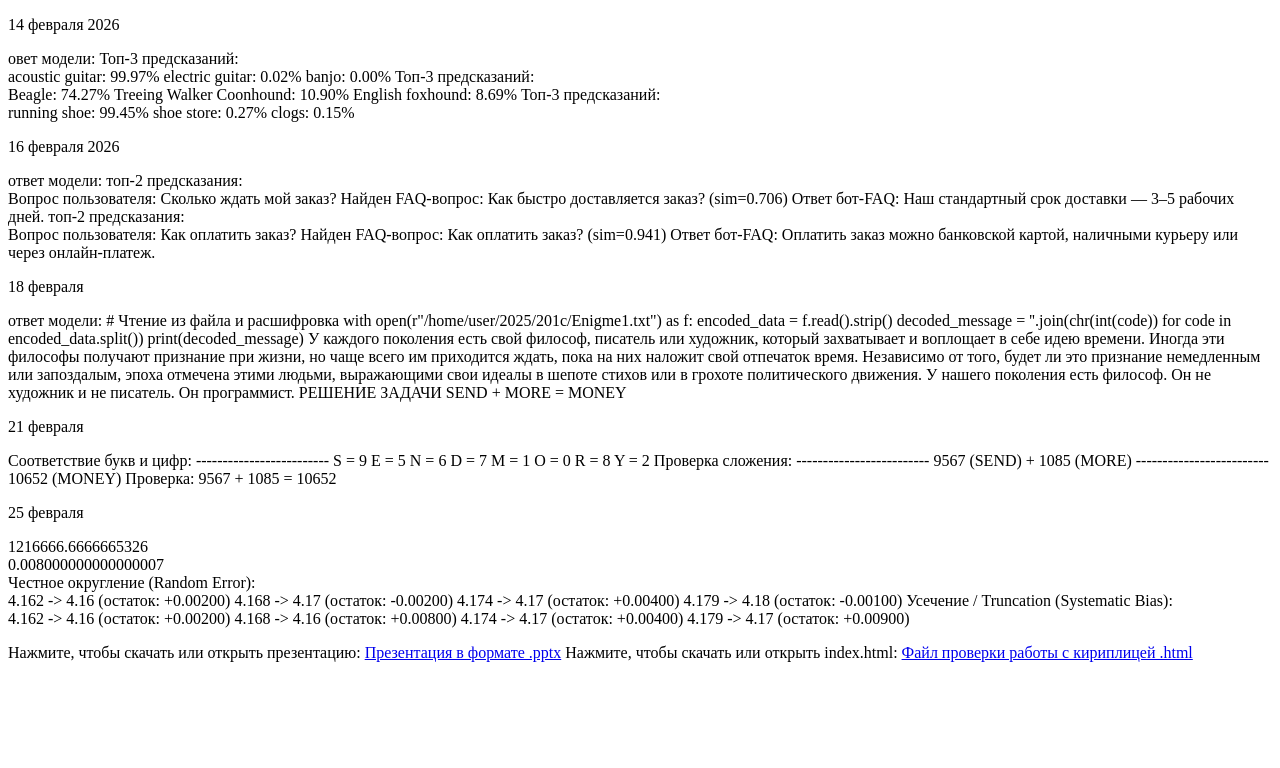
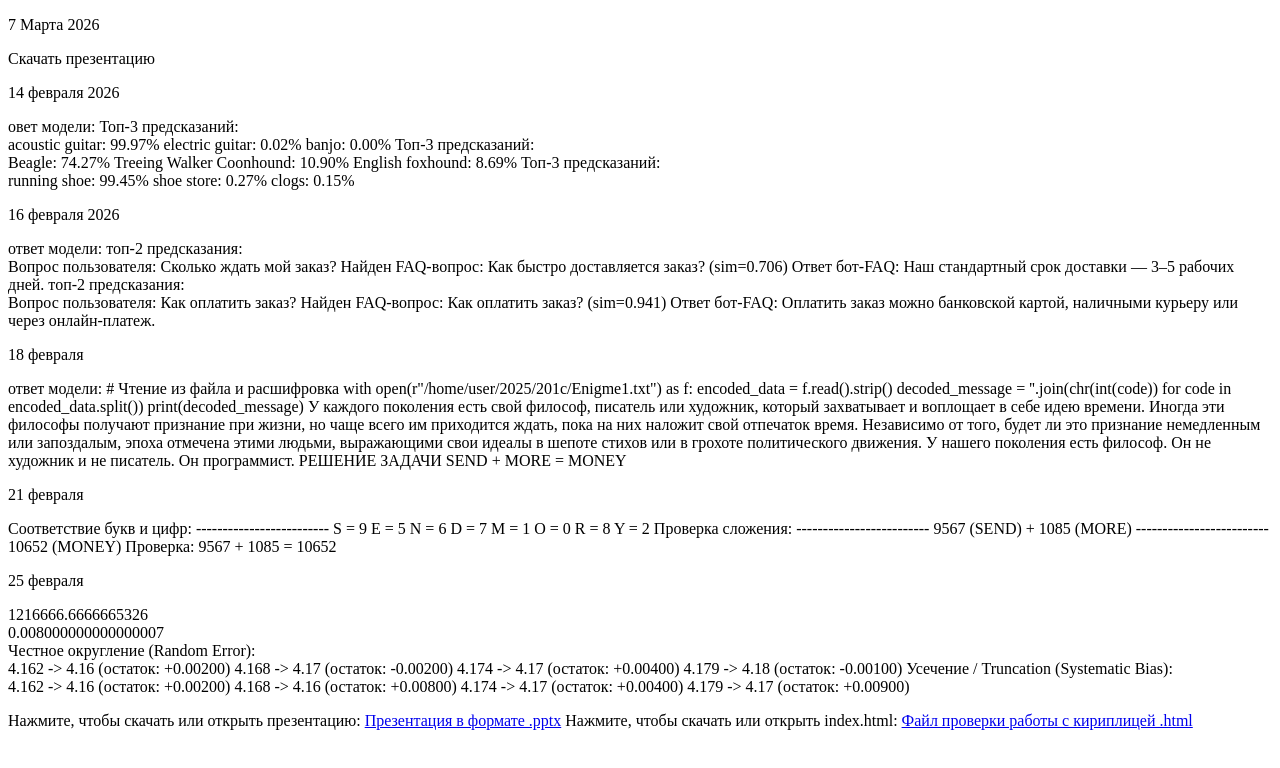
Before and after one commit to polinabeloglazova/dem.github.io, a plain HTML site: page index.html in a window 1280 px wide. Drawn offline with Linux system fonts and the light colour scheme.

Commit message:
Update index.html

```diff
--- a/index.html
+++ b/index.html
@@ -4,6 +4,8 @@
 <title>Моя презентация</title>
 </head>
 <body>
+  <p>7 Марта 2026 </p
+                    <a href="" download>Скачать презентацию</a>
   <p>14 февраля 2026 </p>
   овет модели:
 Топ-3 предсказаний: <br>
```
